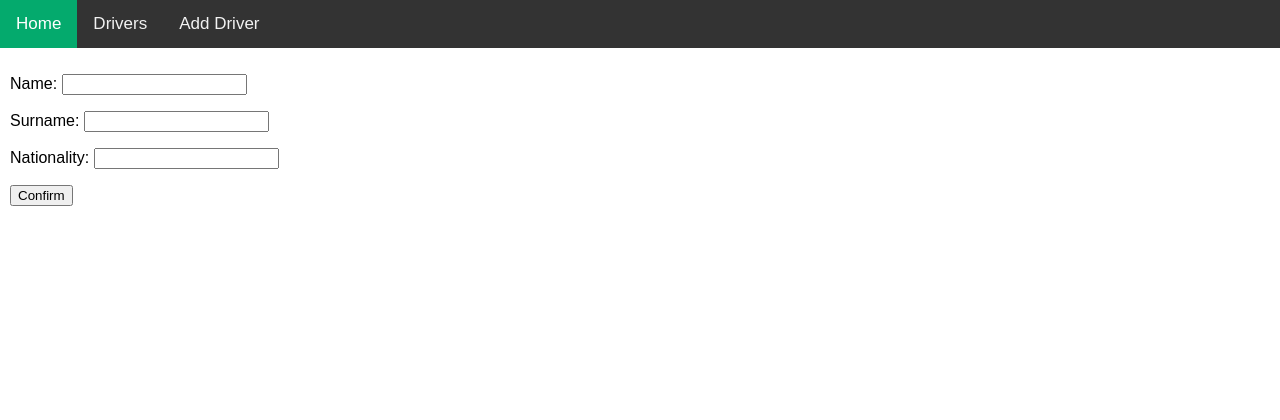
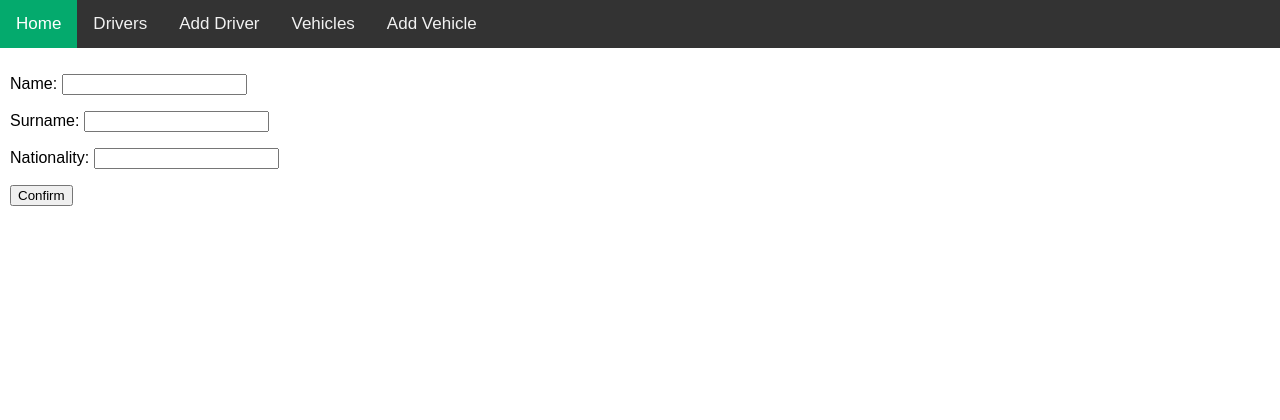
Before and after one commit to MightyAd3k/Driver-s-App, a Django app: page /add_driver/ in a window 1280 px wide. Shown: the top 420 px of the page. Run offline with Django 4.2, Linux system fonts and the light colour scheme.

Commit message:
Added new vehicle form, views related to vehicle model, urls and templates.

```diff
--- a/FinishProject/urls.py
+++ b/FinishProject/urls.py
@@ -21,9 +21,16 @@ from reservation import views
 urlpatterns = [
     path('admin/', admin.site.urls),
     path('', views.Index.as_view(), name='index'),
+    # Drvier urls
     path('add_driver/', views.AddDriver.as_view(), name='add_driver'),
     path('driver/<int:pk>/', views.DetailsDriver.as_view(), name='detail_driver'),
     path('driver/<int:pk>/update/', views.UpdateDriver.as_view(), name='update'),
     path('driver/<int:pk>/delete/', views.DeleteDriver.as_view(), name='delete'),
     path('drivers/', views.DriversList.as_view(), name='drivers'),
+    # Vehicle urls
+    path('add_vehicle/', views.AddVehicle.as_view(), name='add_vehicle'),
+    path('vehicles/', views.VehiclesList.as_view(), name='vehicles'),
+    path('vehicle/<int:pk>/', views.DetailsVehicle.as_view(), name='detail_vehicle'),
+    path('vehicle/<int:pk>/update/', views.UpdateVehicle.as_view(), name='update'),
+    path('vehicle/<int:pk>/delete/', views.DeleteVehicle.as_view(), name='delete'),
 ]
--- a/reservation/forms.py
+++ b/reservation/forms.py
@@ -7,3 +7,9 @@ class DriverModelForm(forms.ModelForm):
     class Meta:
         model = models.Driver
         fields = '__all__'
+
+
+class VehicleModelForm(forms.ModelForm):
+    class Meta:
+        model = models.Vehicle
+        fields = '__all__'
--- a/reservation/models.py
+++ b/reservation/models.py
@@ -25,9 +25,15 @@ class Driver(models.Model):
 
 
 class Vehicle(models.Model):
-    type = models.CharField(max_length=5, choices=vehicle_types)
+    type = models.IntegerField(choices=vehicle_types)
     license_place = models.CharField(max_length=10)
     driver_name = models.OneToOneField(Driver, on_delete=models.CASCADE)
+
+    def __str__(self):
+        return f'{self.type} {self.license_place} {self.driver_name}'
+
+    def get_absolute_url(self):
+        return reverse('detail_vehicle', args=(self.pk, ))
 
 
 class Parking(models.Model):
--- a/reservation/views.py
+++ b/reservation/views.py
@@ -4,7 +4,7 @@ from django.views import View
 from django.views.generic import CreateView, UpdateView, DetailView, DeleteView
 
 from reservation import models
-from reservation.forms import DriverModelForm
+from reservation.forms import DriverModelForm, VehicleModelForm
 
 
 class Index(View):
@@ -41,3 +41,34 @@ class DriversList(View):
         drivers = models.Driver.objects.all()
         context = {'drivers': drivers}
         return render(request, 'drivers.html', context)
+
+
+class AddVehicle(CreateView):
+    model = models.Vehicle
+    form_class = VehicleModelForm
+    template_name = 'form.html'
+    success_url = reverse_lazy('vehicles')
+
+
+class DetailsVehicle(DetailView):
+    model = models.Vehicle
+    template_name = 'vehicle_detail_view.html'
+
+
+class UpdateVehicle(UpdateView):
+    model = models.Vehicle
+    form_class = VehicleModelForm
+    template_name = 'form.html'
+
+
+class DeleteVehicle(DeleteView):
+    model = models.Vehicle
+    template_name = 'form.html'
+    success_url = reverse_lazy('vehicles')
+
+
+class VehiclesList(View):
+    def get(self, request):
+        vehicles = models.Vehicle.objects.all()
+        context = {'vehicles': vehicles}
+        return render(request, 'vehicles.html', context)
--- a/templates/base.html
+++ b/templates/base.html
@@ -15,9 +15,9 @@
     <a class="active" href="{% url 'index' %}">Home</a>
     <a href="{% url 'drivers' %}">Drivers</a>
     <a href="{% url 'add_driver' %}">Add Driver</a>
+    <a href="{% url 'vehicles' %}">Vehicles</a>
+    <a href="{% url 'add_vehicle' %}">Add Vehicle</a>
     {#    {% if perms.bib_app.add_book %}#}
-{#        <a href="{% url 'add_author' %}">Add Author</a>#}
-{#        <a href="{% url 'add_book' %}">Add Book</a>#}
     {#        <a href="{% url 'add_publisher' %}">Add Publisher</a>#}
     {#        <a href="{% url 'add_category' %}">Add Category</a>#}
     {#    {% endif %}#}
```
Also changed, not shown: templates/vehicles.html (added, +13 -0 lines). Lines whose indentation alone changed are shown as unchanged.
